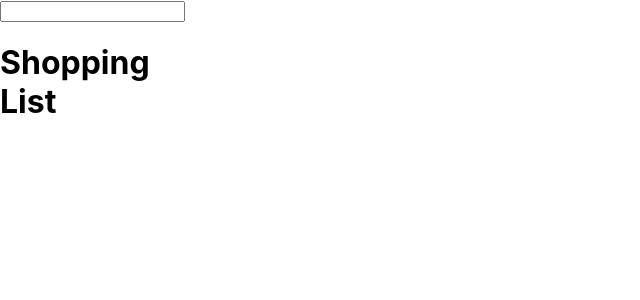
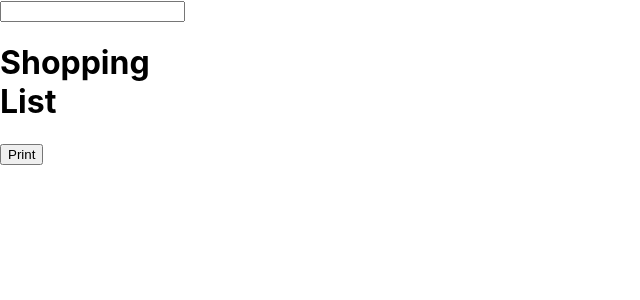
Before and after one commit to CarloBarone1897/neovici_test, a React (Create React App) app in the folder neovici_test/: page / in a window 1280 px wide. Shown: the top 300 px of the page, without its empty margins (0-640 px from the left). Built offline with nearby package versions, Linux system fonts and the light colour scheme.

Commit message:
Update ShoppingList.jsx

```diff
--- a/neovici_test/src/components/ShoppingList.jsx
+++ b/neovici_test/src/components/ShoppingList.jsx
@@ -1,16 +1,19 @@
-import React from 'react'
+import React from "react";
 
-const ShoppingList = ({  ingredients }) => {
+const ShoppingList = ({ ingredients }) => {
+  const print = (event) => {
+    alert("Shopping list: " + ingredients);
+  };
+
   return (
     <div>
       <h1>Shopping List</h1>
       {ingredients.map((ingredient, index) => (
-        <li key={ingredient + index}>
-          {ingredient}
-        </li>
+        <li key={ingredient + index}>{ingredient}</li>
       ))}
+      <button onClick={print}>Print</button>
     </div>
-  )
-}
+  );
+};
 
 export default ShoppingList;
```
